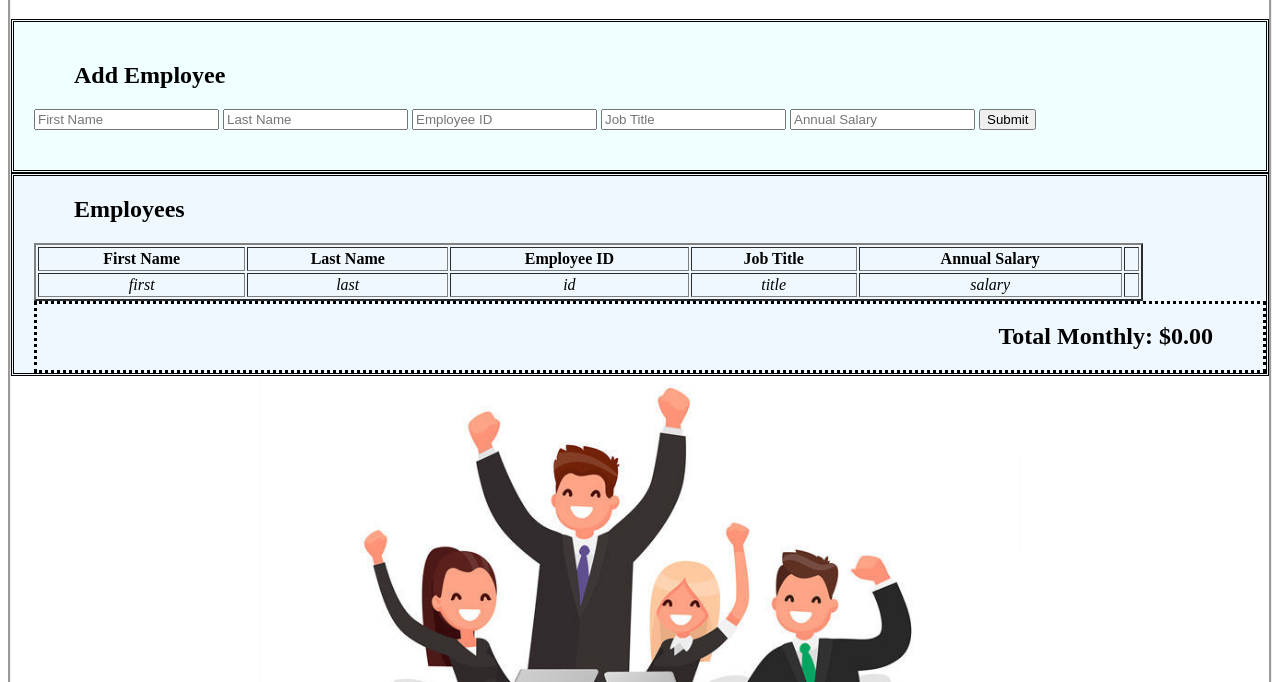
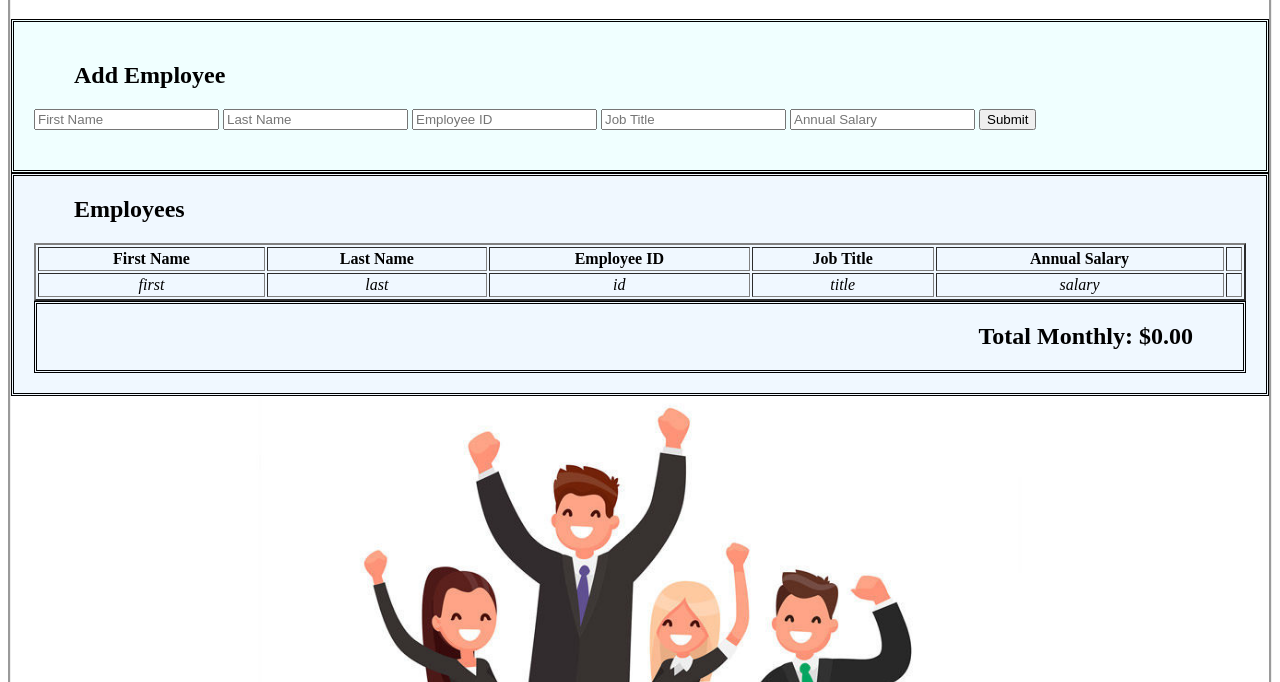
Before and after one commit to naniwin/jquery-salary-calculator, a plain HTML site: page assignment/index.html in a window 1280 px wide. Shown: the part 118-800 px from the top of the page. Drawn offline with Linux system fonts and the light colour scheme.

Commit message:
edit and updated

```diff
--- a/assignment/index.html
+++ b/assignment/index.html
@@ -27,7 +27,7 @@
         border="2"
         cellspacing="2"
         cellpadding="2"
-        style="width: 90%"
+        style="width: 100%"
       >
         <thread>
           <tr class="tableHeader">
@@ -40,12 +40,12 @@
           </tr>
         </thread>
         <tbody class="employeesOut">
-          <tr>
-            <td style="text-align: center"><i>first</i></td>
-            <td style="text-align: center"><i>last</i></td>
-            <td style="text-align: center"><i>id</i></td>
-            <td style="text-align: center"><i>title</i></td>
-            <td style="text-align: center"><i>salary</i></td>
+          <tr class="tableData">
+            <td><i>first</i></td>
+            <td><i>last</i></td>
+            <td><i>id</i></td>
+            <td><i>title</i></td>
+            <td><i>salary</i></td>
             <td></td>
           </tr>
         </tbody>
--- a/assignment/scripts/client.js
+++ b/assignment/scripts/client.js
@@ -34,11 +34,11 @@ function displayEmployee() {
         employee[i].first +
         '</td> <td>' +
         employee[i].last +
-        '</td> <td>' +
+        '</td> <td style="text-align: center">' +
         employee[i].id +
         '</td> <td>' +
         employee[i].title +
-        '</td> <td>' +
+        '</td> <td style="text-align: right">' +
         employee[i].salary +
         '</td>' +
         `<td><button class="deleteEmployeeButton" data-id="${i}">Delete</button></td></tr>`
@@ -55,7 +55,6 @@ function displayEmployee() {
     $('#monthlyValueOut').css({
       'background-color': 'red',
       'border-style': 'solid',
-      color: 'white',
       'font-family': 'Lucida Console',
     });
   } else {
--- a/assignment/styles/style.css
+++ b/assignment/styles/style.css
@@ -5,6 +5,9 @@
 .th {
   max-width: 30px;
   width: 15%;
+}
+.tableData {
+  text-align: center;
 }
 img {
   position: static;
@@ -34,6 +37,8 @@ body {
   border-style: double;
   background-color: aliceblue;
   padding-left: 20px;
+  padding-right: 20px;
+  padding-bottom: 20px;
 }
 .employeeHeader {
   text-indent: 40px;
@@ -43,5 +48,5 @@ body {
   padding-right: 50px;
 }
 .totalMonthlyOutput {
-  border-style: dotted;
+  border-style: double;
 }
```
